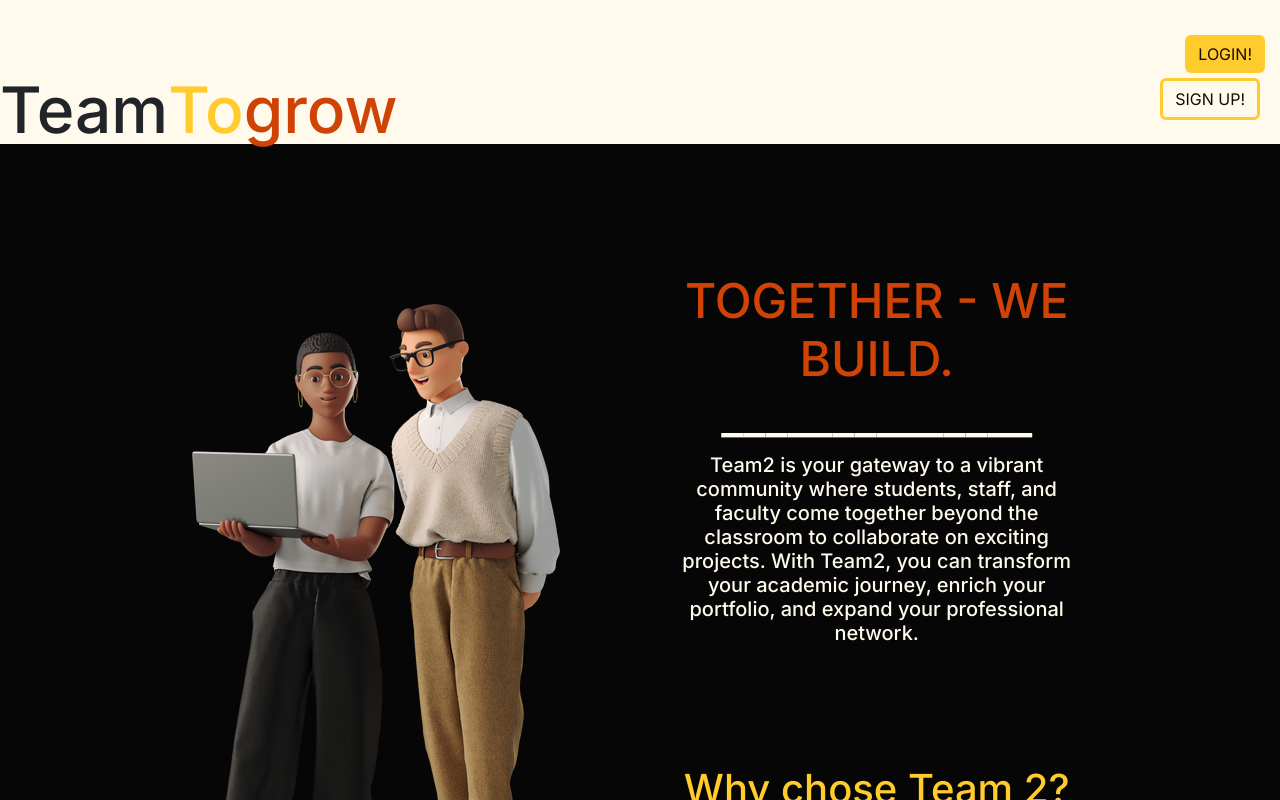
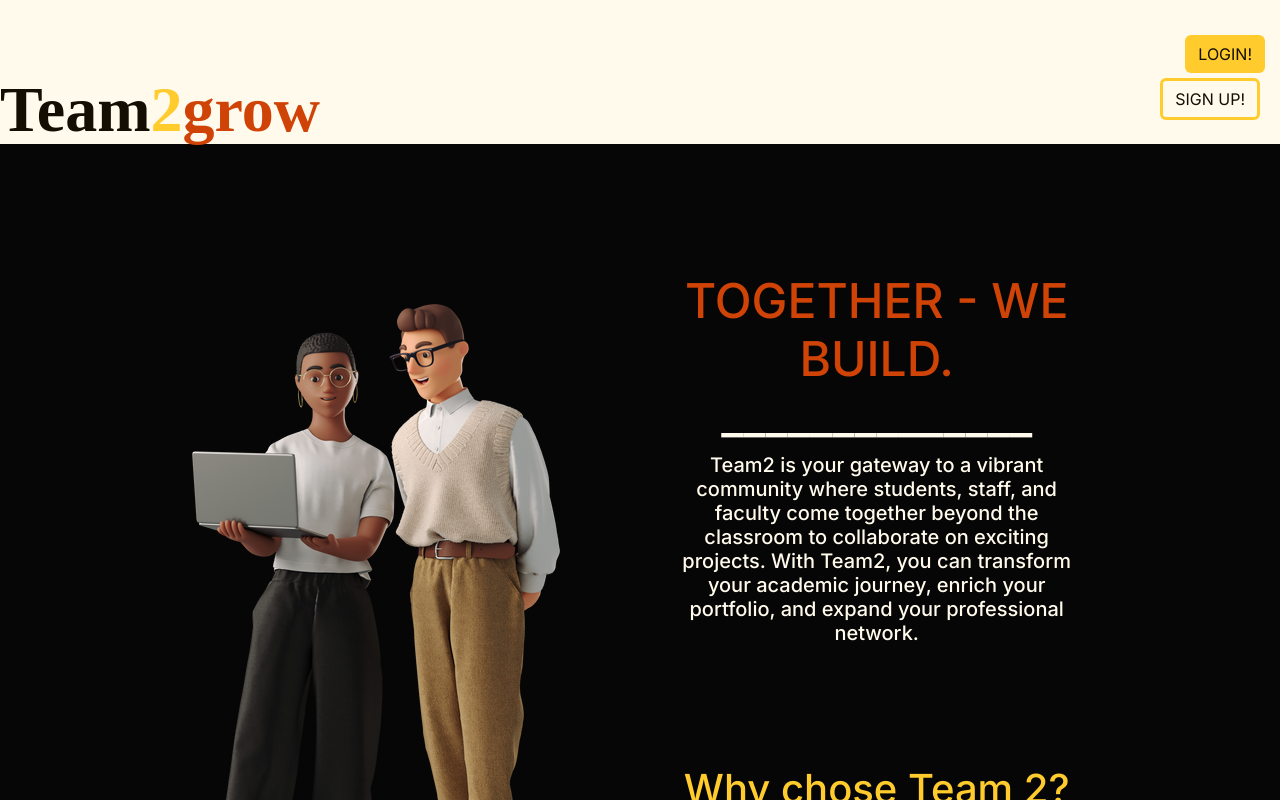
Before and after one commit to ThomasD0213/teamtwo, a Next.js app in the folder front-end/: page / in a window 1280 px wide. Built offline with nearby package versions, Linux system fonts and the light colour scheme.

Commit message:
cosmetic changes

```diff
--- a/front-end/src/app/page.tsx
+++ b/front-end/src/app/page.tsx
@@ -9,6 +9,7 @@ import React, { useState,  useEffect,  } from 'react';
 import {  Row, Col, ButtonToolbar, OverlayTrigger,  Tooltip, Modal, ButtonGroup } from 'react-bootstrap';
 import MyImage from './assets/images/business-working.png';
 import Image from 'next/image';
+import styles from '../global.module.css';
 
 export default function Home() {
 
@@ -46,16 +47,16 @@ export default function Home() {
   //RETURN METHOD
   return (
 
-    <div style={{height: '100vh',overflowY: 'auto',backgroundColor: '#060606',}}>
+    <div   style={{height: '100vh',overflowY: 'auto',backgroundColor: '#060606',}}>
 
       <Row xs={12} md={12} lg={12}>
   <Col xs={12} md={12} lg={12} style={{ backgroundColor: '#fffaeb', height: '18vh', display: 'flex', justifyContent: 'center', alignItems: 'center', width: '100%'  }}>
   <div style={{ position: 'sticky', top: '50px', right: '170vh' }}>
     <div >
-      <h1  style={{ fontSize: '4em',position: 'absolute'}}>Team
-      <span style={{ color: '#ffcb2d', fontSize: '1em', position: 'absolute'}}>  To
+      <h1 className= "text-color primary-text" style={{ fontSize: '4em',position: 'absolute'}}>Team
+      <span style={{ color: '#ffcb2d', fontSize: '1em', position: 'absolute'}}>  2
 
-      <span className={isRotating ? 'vertical-rotate' : ''} style={{ color: '#cf4307',}}>{titleWord}</span>
+      <span className={isRotating ? 'vertical-rotate' : ''} style={{ color: '#cf4307',fontFamily:'crimson-text'}}>{titleWord}</span>
       </span>
 
       </h1>
```
